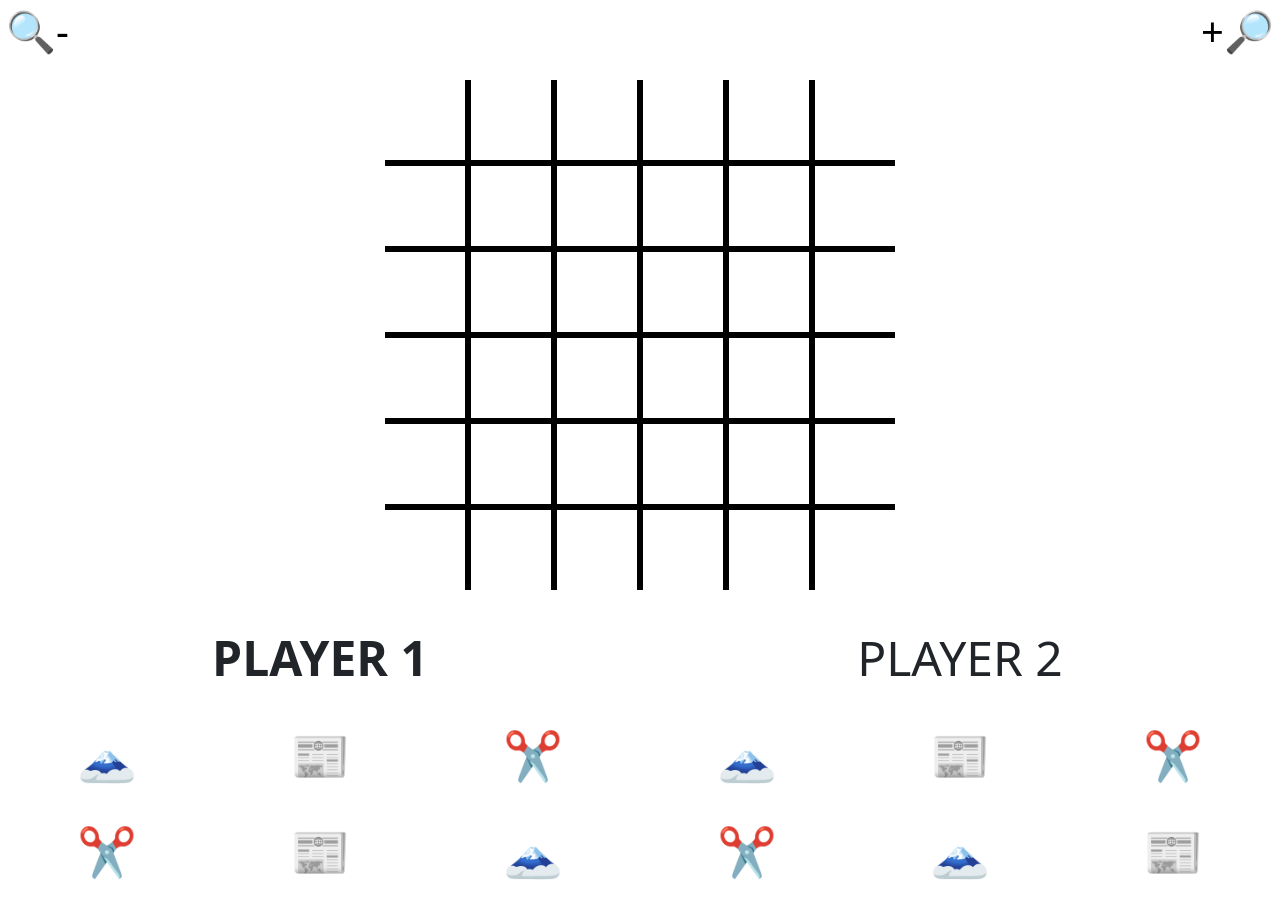
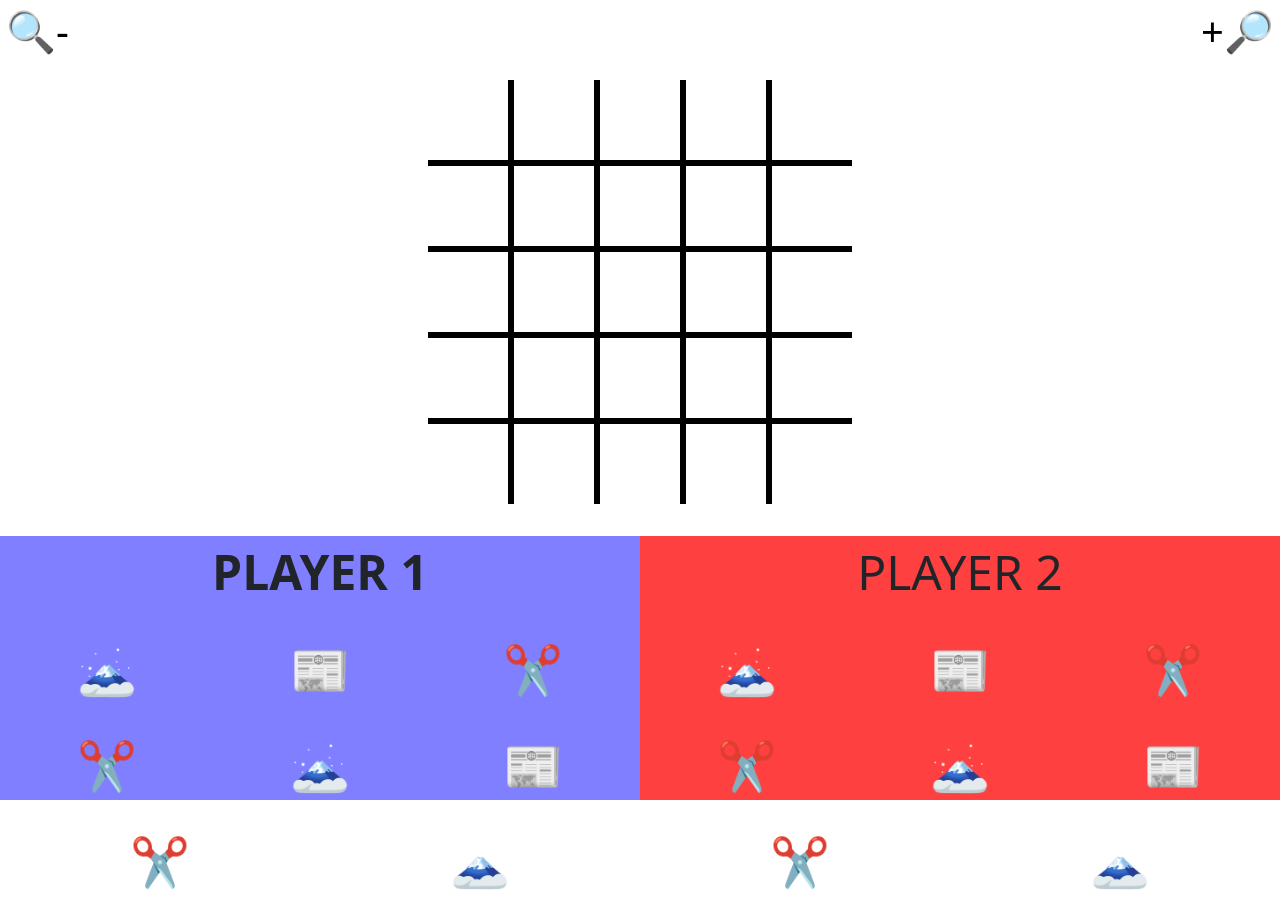
Before and after one commit to J3S5E/Tic-Tac-Toe_v2, a React (Create React App) app in the folder client/: page /local in a window 1280 px wide. Built offline with nearby package versions, Linux system fonts and the light colour scheme.

Commit message:
game now uses passed props

```diff
--- a/client/src/components/Game.js
+++ b/client/src/components/Game.js
@@ -3,7 +3,7 @@ import React, { useEffect, useState } from "react";
 const Game = (props) => {
 
 
-    const { setup } = props;
+    const { setup, playerTurn, getGameState } = props;
 
     const [board, setBoard] = useState(null);
     const [player1, setPlayer1] = useState(null);
@@ -15,11 +15,12 @@ const Game = (props) => {
     const [zoom, setZoom] = useState(null);
 
     const minHandSize = 3;
-    const amountToAdd = 1;
-    const startHandSets = 1;
-    const startHandRandoms = 3;
 
-    const size = 6;
+    const size = 5;
+
+    function divideAndRoundUp(a, b) {
+        return Math.ceil(a / b);
+    }
 
     function resetBoard() {
         var newBoard = [];
@@ -84,13 +85,13 @@ const Game = (props) => {
 
     function makeStartHand() {
         var hand = [];
-        for (var i = 0; i < startHandSets; i++) {
+        for (var i = 0; i < (divideAndRoundUp((size - 2), 3)); i++) {
             hand.push("🗻");
             hand.push("📰");
             hand.push("✂");
         }
 
-        for (i = 0; i < startHandRandoms; i++) {
+        for (i = 0; i < size; i++) {
             addRandomToHand(hand);
         }
         return hand;
@@ -117,12 +118,12 @@ const Game = (props) => {
 
     function fillHands() {
         if (player1.hand.length < minHandSize) {
-            for (var i = 0; i < amountToAdd; i++) {
+            for (var i = 0; i < (divideAndRoundUp(size, 3)); i++) {
                 addRandomToHand(player1.hand);
             }
         }
         if (player2.hand.length < minHandSize) {
-            for (i = 0; i < amountToAdd; i++) {
+            for (i = 0; i < divideAndRoundUp(size, 3); i++) {
                 addRandomToHand(player2.hand);
             }
         }
@@ -209,8 +210,9 @@ const Game = (props) => {
         swapPlayer();
     }
 
-    function handleSelect(y, x) {
-        if (checkIfValid(y, x) && !gameOver) {
+    async function handleSelect(y, x) {
+        const pTurn = await playerTurn()
+        if (checkIfValid(y, x) && !gameOver && pTurn) {
             var player = getCurrent();
             board[y][x].color = player.color;
             board[y][x].value = player.hand[selected];
@@ -219,6 +221,8 @@ const Game = (props) => {
             player.hand.splice(selected, 1);
 
             endTurn();
+        } else {
+            await getGameState();
         }
     }
 
@@ -298,11 +302,13 @@ const Game = (props) => {
 
         }
 
+        // eslint-disable-next-line
     }, [board, setup, currentPlayer, player1, player2]);
 
     return (
         board !== null ? (
-            <div className="page">
+            <div className="game-page">
+                <div className="game-colors"/>
                 <div className="top">
                     <div className="banner">
                         <button className="zoom-out" onClick={((e) => setZoom(zoom - 1))}>
@@ -313,19 +319,19 @@ const Game = (props) => {
                         </button>
                     </div>
                     <div className="board">
-                        {board.map((row, rownumber) => (
+                        {board.map((row, rowNumber) => (
                             <>
                                 <div className="board-row">
-                                    {row.map((cell, columnnumber) => (
+                                    {row.map((cell, columnNumber) => (
                                         <>
-                                            <button className={"board-cell " + cell.color + " size" + zoom} onClick={((e) => handleSelect(rownumber, columnnumber))}>
+                                            <button className={"board-cell " + cell.color + " size" + zoom} onClick={((e) => handleSelect(rowNumber, columnNumber))}>
                                                 {cell.value}
                                             </button>
-                                            {columnnumber !== size - 1 ? (<div className="vertical-line"></div>) : null}
+                                            {columnNumber !== size - 1 ? (<div className="vertical-line"/>) : null}
                                         </>
                                     ))}
                                 </div>
-                                {rownumber !== size - 1 ? (<div className="horizontal-line"></div>) : null}
+                                {rowNumber !== size - 1 ? (<div className="horizontal-line"/>) : null}
                             </>
                         ))}
                     </div>
--- a/client/src/screens/Cpu.js
+++ b/client/src/screens/Cpu.js
@@ -6,6 +6,16 @@ function Cpu() {
 
     const [setup, setSetup] = useState(null);
     const [difficulty, setDifficulty] = useState("easy");
+
+    async function getIfPlayerTurn() {
+        // TODO: get if player turn from server
+        return true;
+    }
+
+    async function getGameState() {
+        // TODO: get game state from server
+        return false;
+    }
 
     function handleDifficulty() {
 
@@ -24,9 +34,7 @@ function Cpu() {
         setSetup({
             player1: p1,
             player2: p2,
-            startingPlayer: start,
-            difficulty: difficulty,
-            online: false
+            startingPlayer: start
         });
     }
 
@@ -64,7 +72,7 @@ function Cpu() {
                     </div>
                 </form>
             ) : (
-                <Game setup={setup} />
+                <Game setup={setup} playerTurn={getIfPlayerTurn} gameState={getGameState} />
             )}
         </>
 
--- a/client/src/screens/Local.js
+++ b/client/src/screens/Local.js
@@ -5,6 +5,14 @@ import Game from "../components/Game";
 function Local() {
 
     const [setup, setSetup] = useState(null);
+
+    async function getIfPlayerTurn() {
+        return true;
+    }
+
+    async function getGameState() {
+        return false;
+    }
 
     function init() {
 
@@ -19,8 +27,7 @@ function Local() {
         setSetup({
             player1: p1,
             player2: p2,
-            startingPlayer: start,
-            online: false
+            startingPlayer: start
         });
     }
 
@@ -29,12 +36,13 @@ function Local() {
     }, []);
 
 
+
     return (
         <>
             {setup === null ? (
                 null
             ) : (
-                <Game setup={setup} />
+                <Game setup={setup} playerTurn={getIfPlayerTurn} gameState={getGameState} />
             )}
         </>
 
```
